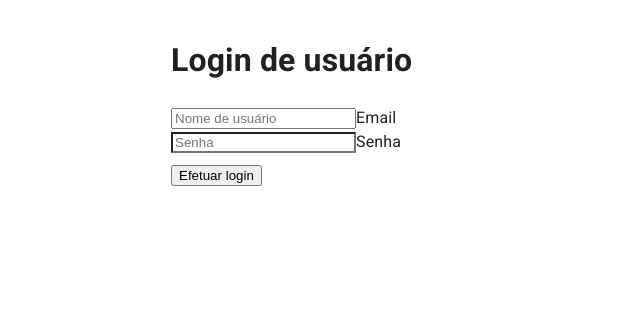
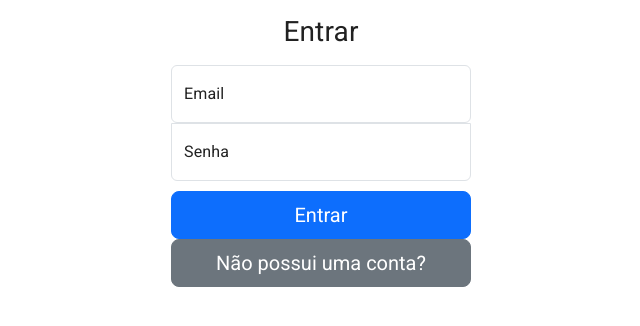
Before and after one commit to nogreenJ/ProjetoTCC, a React (Create React App) app: page / in a window 1280 px wide. Shown: the top 326 px of the page, without its empty margins (319-959 px from the left). Built offline with nearby package versions, Linux system fonts and the light colour scheme; what @mui/x-tree-view would draw is missing.

Commit message:
bootstrap add

```diff
--- a/package.json
+++ b/package.json
@@ -5,6 +5,7 @@
   "dependencies": {
     "@emotion/react": "^11.10.5",
     "@emotion/styled": "^11.10.5",
+    "@popperjs/core": "^2.11.8",
     "@mui/icons-material": "^5.10.9",
     "@mui/material": "^5.10.12",
     "@mui/x-tree-view": "^6.17.0",
@@ -17,6 +18,8 @@
     "@types/node": "^16.7.13",
     "@types/react": "^18.0.0",
     "@types/react-dom": "^18.0.0",
+    "bootstrap": "^5.3.2",
+    "bootstrap-icons": "^1.10.5",
     "jwt-decode": "^3.1.2",
     "react": "^18.2.0",
     "react-cool-form": "^0.4.1",
--- a/src/pages/diretorios/Form.jsx
+++ b/src/pages/diretorios/Form.jsx
@@ -10,6 +10,9 @@ import Button from '@mui/material/Button';
 import * as React from 'react';
 import Dialogo from '../../components/common/Dialogo';
 import CreateNewFolderOutlinedIcon from '@mui/icons-material/CreateNewFolderOutlined';
+import 'bootstrap/dist/css/bootstrap.min.css'
+import '@popperjs/core/dist/cjs/popper.js'
+import 'bootstrap/dist/js/bootstrap.min.js'
 
 
 const style = {
--- a/src/pages/login/Login.jsx
+++ b/src/pages/login/Login.jsx
@@ -3,18 +3,28 @@ import { gravaAutenticacao, getToken, logout } from "../../seguranca/Autenticaca
 import Carregando from "../../components/common/Carregando";
 import Alerta from "../../components/common/Alerta";
 import './signin.css';
-import { Navigate, useNavigate } from "react-router-dom";
 import MainLayout from "../../components/layout/MainLayout";
+import 'bootstrap/dist/css/bootstrap.min.css'
+import '@popperjs/core/dist/cjs/popper.js'
+import 'bootstrap/dist/js/bootstrap.min.js'
 
 function Login() {
 
-    let navigate = useNavigate();
-
+    const [isCadastro, setIsCadastro] = useState(false);
+    const [nome, setNome] = useState("");
     const [email, setEmail] = useState("");
     const [senha, setSenha] = useState("");
     const [alerta, setAlerta] = useState({ status: "", message: "" });
     const [autenticado, setAutenticado] = useState(false);
     const [carregando, setCarregando] = useState(false);
+
+    const changeAcao = () => {
+        if (isCadastro) {
+            setIsCadastro(false);
+        } else {
+            setIsCadastro(true);
+        }
+    }
 
     const acaoLogin = async e => {
         e.preventDefault();
@@ -46,6 +56,32 @@ function Login() {
         }
     }
 
+    const acaoCadastro = async () => {
+        try {
+            const body = {
+                nome: nome,
+                email: email,
+                senha: senha
+            };
+            await fetch(`${process.env.REACT_APP_ENDERECO_API}/cadastro`, {
+                method: "POST",
+                mode: 'cors',
+                headers: { "Content-Type": "application/json" },
+                body: JSON.stringify(body)
+            }).then(response => response.json())
+                .then(json => {
+                    if (json.success === false) {
+                        setAlerta({ status: "error", message: json.message })
+                    } else {
+                        setAlerta({ status: "success", message: "Cadastro realizado!" });
+                        changeAcao();
+                    }
+                })
+        } catch (err) {
+            setAlerta({ status: "error", message: err.message });
+        }
+    }
+
     useEffect(() => {
         try {
             setAutenticado(getToken() != null);
@@ -66,23 +102,46 @@ function Login() {
                         <Alerta alerta={alerta} />
                         <main className="form-signin">
                             <form onSubmit={acaoLogin}>
-                                <h1 className="h3 mb-3 fw-normal">Login de usuário</h1>
+                                <h1 className="h3 mb-3 fw-normal">{isCadastro ? "Cadastrar" : "Entrar"}</h1>
 
+                                {isCadastro && <div className="form-floating">
+                                    <label htmlFor="floatingInput">Nome</label>
+                                    <input type="text" className="form-control" id="floatingInput" placeholder="Nome de usuário"
+                                        value={nome}
+                                        name="nome"
+                                        onChange={e => setNome(e.target.value)} />
+                                </div>}
                                 <div className="form-floating">
-                                    <input type="text" className="form-control" id="floatingInput" placeholder="Nome de usuário"
+                                    <input type="text" className="form-control" id="floatingInput" placeholder="Email"
                                         value={email}
                                         name="email"
                                         onChange={e => setEmail(e.target.value)} />
                                     <label htmlFor="floatingInput">Email</label>
                                 </div>
                                 <div className="form-floating">
+                                    <label htmlFor="floatingPassword">Senha</label>
                                     <input type="password" className="form-control" id="floatingPassword" placeholder="Senha"
                                         value={senha}
                                         name="senha"
                                         onChange={e => setSenha(e.target.value)} />
-                                    <label htmlFor="floatingPassword">Senha</label>
                                 </div>
-                                <button className="w-100 btn btn-lg btn-primary" type="submit">Efetuar login</button>
+                                {!isCadastro &&
+                                    <button className="w-100 btn btn-lg btn-primary" type="submit">
+                                        Entrar
+                                    </button>
+                                }
+                                {isCadastro &&
+                                    <button className="w-100 btn btn-lg btn-primary" type="button"
+                                        onClick={() => acaoCadastro()} >
+                                        Cadastrar
+                                    </button>
+                                }
+                                <br />
+                                <button className="w-100 btn btn-lg btn-secondary"
+                                    sx={{ marginTop: 10 }}
+                                    onClick={() => changeAcao()} type="button">
+                                    {isCadastro ? "Já possui uma conta?" : "Não possui uma conta?"}
+                                </button>
                             </form>
                         </main>
                     </div>
@@ -92,9 +151,4 @@ function Login() {
     )
 }
 
-export function Logout() {
-    logout();
-    return <Navigate to="/" />
-}
-
 export default Login;
--- a/src/routes/appRoutes.tsx
+++ b/src/routes/appRoutes.tsx
@@ -1,11 +1,7 @@
 import { RouteType } from "./config";
 import Folder from '@mui/icons-material/Folder';
-import Person from '@mui/icons-material/Person';
 import Settings from '@mui/icons-material/Settings';
 import Diretorio from "../pages/diretorios/Diretorio";
-import Usuario from "../pages/usuarios/Usuario";
-import { Logout } from "../pages/login/Login"
-import MainLayout from "../components/layout/MainLayout";
 
 const appRoutes: RouteType[] = [
   {
@@ -56,7 +52,8 @@ const appRoutes: RouteType[] = [
       },
       {
         path: "/",
-        element: <Logout />,
+        index: true,
+        element: <Diretorio />,
         state: "",
         sidebarProps: {
           displayText: "Sair"
```
Also changed, not shown: 2 other files (tests, documents, lock files or other folders).
